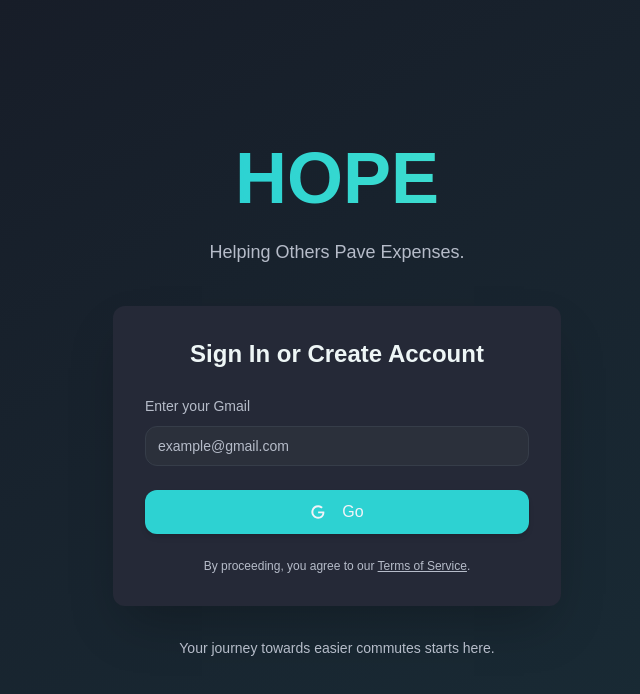
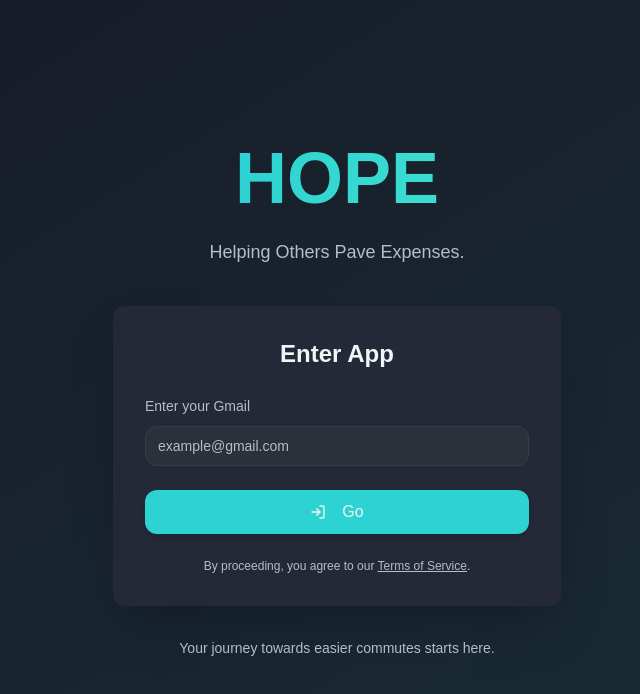
Before and after one commit to Kunal2bytes/uday1, a Next.js app: page /signin in a window 1280 px wide. Shown: the top 694 px of the page, without its empty margins (303-943 px from the left). Built offline with nearby package versions, Linux system fonts and the light colour scheme; no server answers.

Commit message:
Remove continue with Google authentication

```diff
--- a/src/app/about-us/page.tsx
+++ b/src/app/about-us/page.tsx
@@ -11,21 +11,22 @@ import { useAuth } from '@/contexts/AuthContext';
 import { useRouter } from 'next/navigation';
 
 export default function AboutUsPage() {
-  const { user, loading: authLoading } = useAuth();
+  const { userEmail, loading: authLoading } = useAuth(); // Using userEmail now
   const router = useRouter();
-  const [isProcessing, setIsProcessing] = useState(false); // For the "Got it" button
+  const [isProcessing, setIsProcessing] = useState(false);
 
-  // This page is public, AuthProvider handles redirection if a user
-  // tries to access protected routes without auth.
-  // If user is already authenticated, they can still view this page.
+  // This page is public. AuthProvider handles redirection if a user
+  // tries to access protected routes without an email set.
 
   const handleGotItClick = async () => {
     setIsProcessing(true);
-    // If user is authenticated, go to dashboard
-    // If not, clicking "Got it" implies they need to sign in first.
-    // However, the dashboard itself is protected by AuthContext which will redirect to /signin.
-    // So, we can always just try to go to the dashboard.
-    router.push('/');
+    if (userEmail) {
+      // If email is already set (user is "signed in"), go to dashboard
+      router.push('/');
+    } else {
+      // If no email, direct to signin page to enter email
+      router.push('/signin');
+    }
     // setIsProcessing(false); // Navigation will occur
   };
 
@@ -115,7 +116,7 @@ export default function AboutUsPage() {
               size="lg"
               className="bg-primary hover:bg-primary/90 text-primary-foreground text-lg py-3 px-8 rounded-lg shadow-md transition-transform duration-150 hover:scale-105 flex items-center"
               onClick={handleGotItClick}
-              disabled={isProcessing || authLoading} // Disable if auth is loading generally, or this button is processing
+              disabled={isProcessing || authLoading}
             >
               {isProcessing ? (
                 <svg className="animate-spin -ml-1 mr-3 h-5 w-5 text-white" xmlns="http://www.w3.org/2000/svg" fill="none" viewBox="0 0 24 24">
--- a/src/app/page.tsx
+++ b/src/app/page.tsx
@@ -67,7 +67,7 @@ interface RideWithFirebase extends Omit<Ride, 'createdAt'> {
 
 
 export default function DashboardPage() {
-  const { user, loading: authLoading, signOutUser } = useAuth();
+  const { userEmail, loading: authLoading, signOutUser } = useAuth(); // Using userEmail now
   const router = useRouter();
 
   const [originSearch, setOriginSearch] = useState("");
@@ -79,14 +79,14 @@ export default function DashboardPage() {
 
   useEffect(() => {
     // AuthProvider handles initial redirection logic.
-    // This effect ensures that if user becomes null while on this page, they are redirected.
-    if (!authLoading && !user) {
-      router.push('/signin');
+    // This effect ensures that if userEmail becomes null while on this page, they are redirected.
+    if (!authLoading && !userEmail) {
+      router.push('/about-us'); // Redirect to about-us if not "signed in"
     }
-  }, [user, authLoading, router]);
+  }, [userEmail, authLoading, router]);
 
   useEffect(() => {
-    if (user) { // Fetch rides only if user is logged in
+    if (userEmail) { // Fetch rides only if userEmail is set
       const fetchRides = async () => {
         setIsLoadingRides(true);
         try {
@@ -111,7 +111,7 @@ export default function DashboardPage() {
       setFilteredRides([]);
       setIsLoadingRides(false);
     }
-  }, [user, toast]);
+  }, [userEmail, toast]);
 
   useEffect(() => {
     const lowerOrigin = originSearch.toLowerCase().trim();
@@ -178,7 +178,7 @@ export default function DashboardPage() {
     }
   };
 
-  if (authLoading || (!authLoading && !user)) {
+  if (authLoading || (!authLoading && !userEmail)) {
     return (
        <div className="flex flex-col items-center justify-center min-h-screen bg-background text-foreground">
         <svg className="animate-spin h-10 w-10 text-primary mb-4" xmlns="http://www.w3.org/2000/svg" fill="none" viewBox="0 0 24 24">
--- a/src/app/signin/page.tsx
+++ b/src/app/signin/page.tsx
@@ -10,30 +10,21 @@ import { useAuth } from "@/contexts/AuthContext";
 import { useRouter } from 'next/navigation';
 import Link from 'next/link';
 import { useToast } from "@/hooks/use-toast";
-
-// Using a generic Google SVG icon as lucide-react doesn't have a direct Google logo
-const GoogleIcon = () => (
-  <svg xmlns="http://www.w3.org/2000/svg" width="24" height="24" viewBox="0 0 24 24" fill="currentColor" className="mr-2 h-5 w-5">
-    <path d="M21.35,11.1H12.18V13.83H18.69C18.36,17.64 15.19,19.27 12.19,19.27C8.36,19.27 5,16.25 5,12C5,7.9 8.2,4.73 12.19,4.73C15.29,4.73 17.1,6.7 17.1,6.7L19,4.72C19,4.72 16.56,2 12.19,2C6.42,2 2.03,6.8 2.03,12C2.03,17.05 6.16,22 12.19,22C17.6,22 21.54,18.33 21.54,12.81C21.54,11.76 21.35,11.1 21.35,11.1Z" />
-  </svg>
-);
-
+import { LogIn } from 'lucide-react'; // Using a generic LogIn icon
 
 export default function SignInPage() {
-  const { signInWithGoogle, user, loading: authLoading } = useAuth();
+  const { signInWithEnteredEmail, userEmail, loading: authLoading } = useAuth();
   const router = useRouter();
   const { toast } = useToast();
   const [email, setEmail] = useState("");
   const [isProcessing, setIsProcessing] = useState(false);
 
   useEffect(() => {
-    // Redirection is handled by AuthProvider.
-    // If user becomes non-null while on this page,
-    // AuthProvider's effect should redirect them to /about-us.
-    if (!authLoading && user) {
-      router.push('/about-us');
+    // If userEmail is already set (e.g., from localStorage) and not loading, redirect to dashboard
+    if (!authLoading && userEmail) {
+      router.push('/');
     }
-  }, [user, authLoading, router]);
+  }, [userEmail, authLoading, router]);
 
   const handleSignIn = async () => {
     if (!email.trim()) {
@@ -44,7 +35,6 @@ export default function SignInPage() {
       });
       return;
     }
-    // Basic email validation (can be more robust)
     if (!/\S+@\S+\.\S+/.test(email)) {
         toast({
             title: "Invalid Email",
@@ -56,17 +46,17 @@ export default function SignInPage() {
 
     setIsProcessing(true);
     try {
-      await signInWithGoogle(email); // Pass email as a hint
-      // On success, AuthContext will handle redirection via its useEffect.
+      await signInWithEnteredEmail(email);
+      // On success, AuthContext will set userEmail and redirect via its useEffect or signInWithEnteredEmail itself
     } catch (error) {
-      // Error is already handled and toasted in AuthContext's signInWithGoogle
+      // Error is already handled and toasted in AuthContext's signInWithEnteredEmail
       console.error("Sign-in attempt from SignInPage failed, error handled by AuthContext:", error);
     } finally {
       setIsProcessing(false);
     }
   };
 
-  if (authLoading && !user) { // Show loader if auth is loading and no user yet
+  if (authLoading && !userEmail) {
      return (
        <div className="flex flex-col items-center justify-center min-h-screen bg-background text-foreground">
         <svg className="animate-spin h-10 w-10 text-primary mb-4" xmlns="http://www.w3.org/2000/svg" fill="none" viewBox="0 0 24 24">
@@ -78,8 +68,6 @@ export default function SignInPage() {
     );
   }
 
-  // If user is already logged in and auth is not loading, AuthContext effect should redirect.
-  // This return is for when user is not logged in and auth is not loading.
   return (
     <div className="flex flex-col items-center justify-center min-h-screen bg-gradient-to-br from-background to-primary/10 p-6">
       <div className="w-full max-w-md text-center">
@@ -93,7 +81,7 @@ export default function SignInPage() {
         </p>
 
         <div className="bg-card p-8 rounded-xl shadow-2xl space-y-6">
-          <h2 className="text-2xl font-semibold text-card-foreground">Sign In or Create Account</h2>
+          <h2 className="text-2xl font-semibold text-card-foreground">Enter App</h2>
 
           <div className="space-y-2 text-left">
             <Label htmlFor="email-input" className="text-sm font-medium text-muted-foreground">Enter your Gmail</Label>
@@ -114,7 +102,7 @@ export default function SignInPage() {
             disabled={authLoading || isProcessing}
             size="lg"
           >
-            <GoogleIcon />
+            <LogIn className="mr-2 h-5 w-5" />
             <span>{isProcessing ? "Processing..." : "Go"}</span>
           </Button>
           <p className="text-xs text-muted-foreground mt-6">
--- a/src/contexts/AuthContext.tsx
+++ b/src/contexts/AuthContext.tsx
@@ -3,34 +3,38 @@
 "use client";
 
 import React, { createContext, useContext, useEffect, useState, ReactNode } from 'react';
-import { User as FirebaseUser, onAuthStateChanged, signInWithPopup, signOut, GoogleAuthProvider } from 'firebase/auth';
-import { auth, googleProvider } from '@/lib/firebase';
 import { useRouter, usePathname } from 'next/navigation';
 import { useToast } from "@/hooks/use-toast";
-import { FirebaseError } from 'firebase/app';
 
 interface AuthContextType {
-  user: FirebaseUser | null;
+  userEmail: string | null; // Changed from FirebaseUser to string | null
   loading: boolean;
-  signInWithGoogle: (emailHint?: string) => Promise<void>;
+  signInWithEnteredEmail: (email: string) => Promise<void>; // Renamed and changed signature
   signOutUser: () => Promise<void>;
 }
 
 const AuthContext = createContext<AuthContextType | undefined>(undefined);
+const USER_EMAIL_KEY = 'hopeAppUserEmail';
 
 export const AuthProvider = ({ children }: { children: ReactNode }) => {
-  const [user, setUser] = useState<FirebaseUser | null>(null);
+  const [userEmail, setUserEmail] = useState<string | null>(null);
   const [loading, setLoading] = useState(true);
   const router = useRouter();
   const pathname = usePathname();
   const { toast } = useToast();
 
   useEffect(() => {
-    const unsubscribe = onAuthStateChanged(auth, (currentUser) => {
-      setUser(currentUser);
-      setLoading(false);
-    });
-    return () => unsubscribe(); // Cleanup subscription on unmount
+    // Check localStorage for a persisted email on initial load
+    try {
+      const storedEmail = localStorage.getItem(USER_EMAIL_KEY);
+      if (storedEmail) {
+        setUserEmail(storedEmail);
+      }
+    } catch (error) {
+      console.error("Could not access localStorage:", error);
+      // Handle environments where localStorage might not be available or is restricted
+    }
+    setLoading(false);
   }, []);
 
   useEffect(() => {
@@ -38,65 +42,50 @@ export const AuthProvider = ({ children }: { children: ReactNode }) => {
       const isPublicPage = pathname === '/about-us' || pathname === '/terms-and-conditions';
       const isSignInPage = pathname === '/signin';
 
-      if (!user) { // Not logged in
+      if (!userEmail) { // Not "logged in"
         if (!isPublicPage && !isSignInPage) {
-          router.push('/signin');
+          router.push('/about-us'); // Default to about-us if not logged in and trying to access protected page
         }
-      } else { // Logged in
+      } else { // "Logged in"
         if (isSignInPage) {
-          router.push('/about-us'); // After login, always go to about-us first
+          router.push('/'); // If logged in and on signin page, go to dashboard
         }
       }
     }
-  }, [user, loading, pathname, router]);
+  }, [userEmail, loading, pathname, router]);
 
-  const signInWithGoogle = async (emailHint?: string) => {
+  const signInWithEnteredEmail = async (email: string) => {
     setLoading(true);
-    if (emailHint) {
-      googleProvider.setCustomParameters({ login_hint: emailHint });
+    // Basic email validation (can be more robust)
+    if (!email.trim() || !/\S+@\S+\.\S+/.test(email)) {
+        toast({
+            title: "Invalid Email",
+            description: "Please enter a valid email address.",
+            variant: "destructive",
+        });
+        setLoading(false);
+        return;
     }
     try {
-      await signInWithPopup(auth, googleProvider);
-      // onAuthStateChanged will handle setting user and redirecting to /about-us
+      localStorage.setItem(USER_EMAIL_KEY, email);
+      setUserEmail(email);
+      // After "signing in" with email, redirect to dashboard
+      router.push('/');
     } catch (error) {
-      console.error("-----------------------------------------------------");
-      console.error("Detailed error during signInWithGoogle:", error);
-
-      let title = "Sign-In Failed";
-      let description = "An unexpected error occurred. Please try again.";
-
-      if (error instanceof FirebaseError) {
-        console.error("Firebase Error Code:", error.code);
-        console.error("Firebase Error Message:", error.message);
-        if (error.code === 'auth/popup-closed-by-user') {
-          title = "Sign-In Cancelled";
-          description = "The sign-in process was cancelled.";
-        } else if (error.code === 'auth/unauthorized-domain') {
-          title = "Sign-In Error: Unauthorized Domain";
-          description = "This domain is not authorized for Google Sign-In. Please check your Firebase project console settings for 'localhost' and your production domain under Authentication > Settings > Authorized domains. Ensure your client-side `authDomain` in `firebase.ts` is correct. Wait for propagation and try a hard refresh or incognito window.";
-          toast({ title, description, variant: "destructive", duration: 15000 });
-        } else {
-          description = `Error: ${error.message} (Code: ${error.code})`;
-        }
-      } else if (error instanceof Error) {
-        console.error("Error Name:", error.name);
-        console.error("Error Message:", error.message);
-        description = error.message;
-      }
-      toast({ title, description, variant: "destructive", duration: 9000 });
+      console.error("Error during simulated sign-in:", error);
+      toast({ title: "Error", description: "Could not save email.", variant: "destructive" });
     } finally {
       setLoading(false);
-      googleProvider.setCustomParameters({}); // Clear custom params like login_hint
     }
   };
 
   const signOutUser = async () => {
     setLoading(true);
     try {
-      await signOut(auth);
-      // onAuthStateChanged will handle setting user to null
+      localStorage.removeItem(USER_EMAIL_KEY);
+      setUserEmail(null);
       router.push('/signin'); // Redirect to signin page after sign out
-    } catch (error) {
+    } catch (error)      {
       console.error("Error signing out: ", error);
       toast({
         title: "Sign-Out Failed",
@@ -108,7 +97,7 @@ export const AuthProvider = ({ children }: { children: ReactNode }) => {
     }
   };
 
-  // Show global loader for initial auth check or during transitions on sensitive pages
+  // Show global loader for initial localStorage check or during transitions
   if (loading && (pathname === '/' || pathname === '/signin' || pathname === '/about-us')) {
     return (
       <div className="flex flex-col items-center justify-center min-h-screen bg-background text-foreground">
@@ -122,7 +111,7 @@ export const AuthProvider = ({ children }: { children: ReactNode }) => {
   }
 
   return (
-    <AuthContext.Provider value={{ user, loading, signInWithGoogle, signOutUser }}>
+    <AuthContext.Provider value={{ userEmail, loading, signInWithEnteredEmail, signOutUser }}>
       {children}
     </AuthContext.Provider>
   );
```
